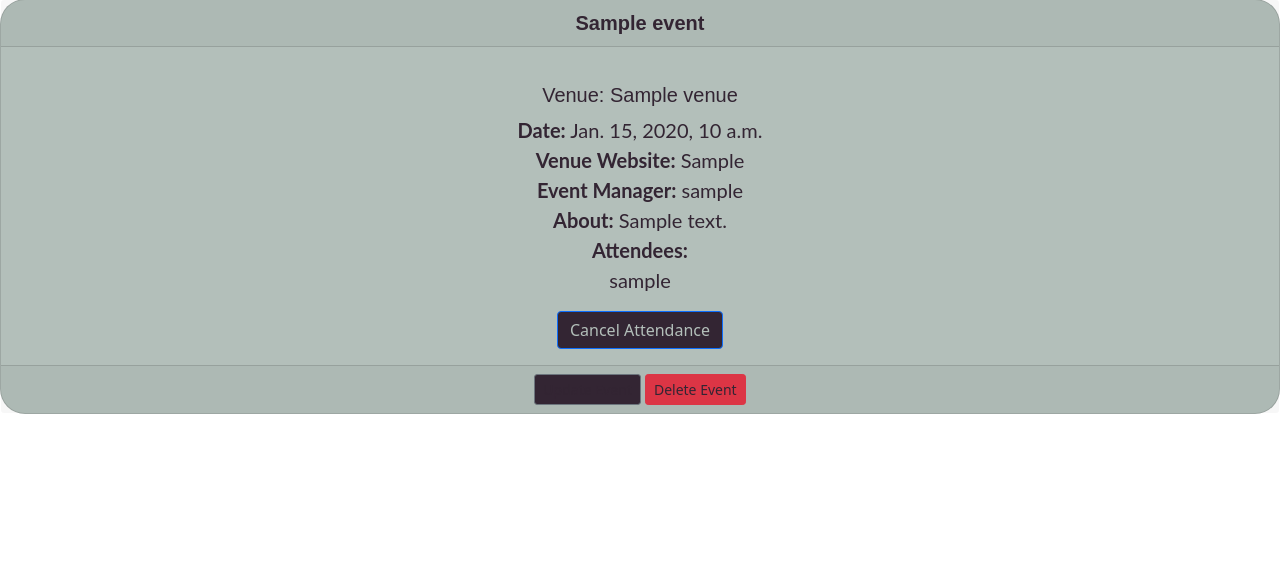
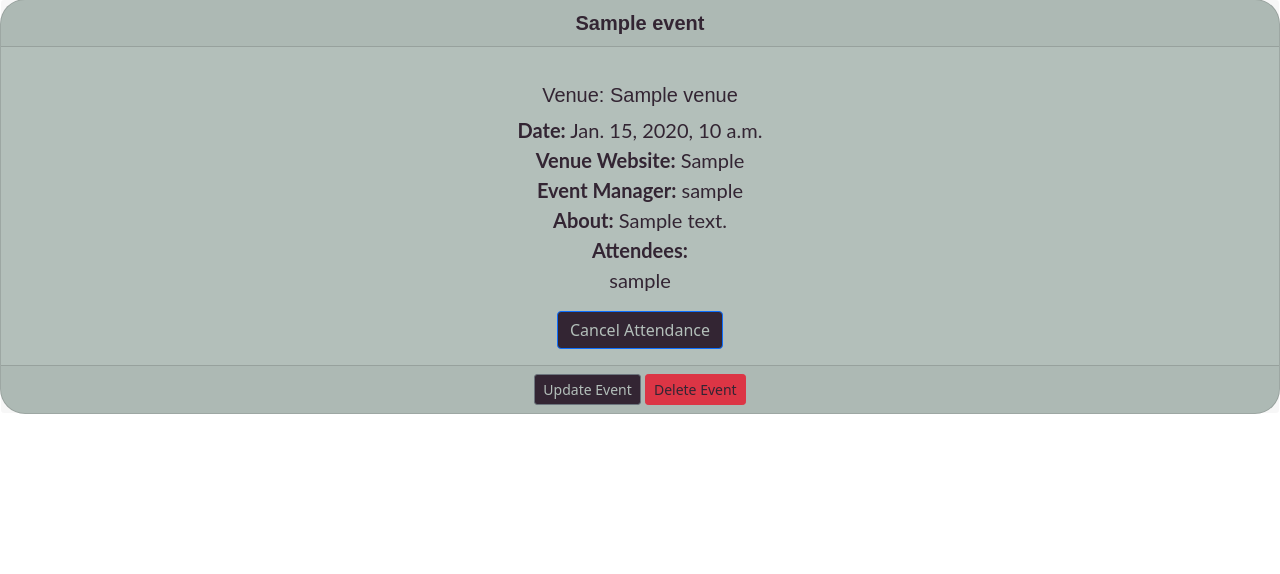
Before and after one commit to hubkinza/Hackathon_django, a Django app: page /my_events in a window 1280 px wide. Shown: the part 177-751 px from the top of the page. Run offline with Django 4.2, Linux system fonts and the light colour scheme; a user stored in the database is signed in; tables that the repository leaves empty hold one stand-in row (values such as "Sample post").

Commit message:
changed the color of text in update button on my events page to make it readable

```diff
--- a/events/templates/events/my_events.html
+++ b/events/templates/events/my_events.html
@@ -31,7 +31,7 @@
       <div class="card-footer text-body-secondary">
           {% if user.is_authenticated %}
               {% if user == event.manager or user.is_superuser %}
-              <a href="{% url 'update-event' event.id %}" class="btn btn-outline-secondary btn-sm">Update Event</a>
+              <a href="{% url 'update-event' event.id %}" class="btn btn-outline-secondary btn-sm" style="color:#b3bfba">Update Event</a>
               <button onclick="document.getElementById('id01').style.display='block'" class="btn btn-outline-danger btn-sm">Delete Event</button>
         <div id="id01" class="modal">
             <span onclick="document.getElementById('id01').style.display='none'" class="close" title="Close Modal">X</span>
```
